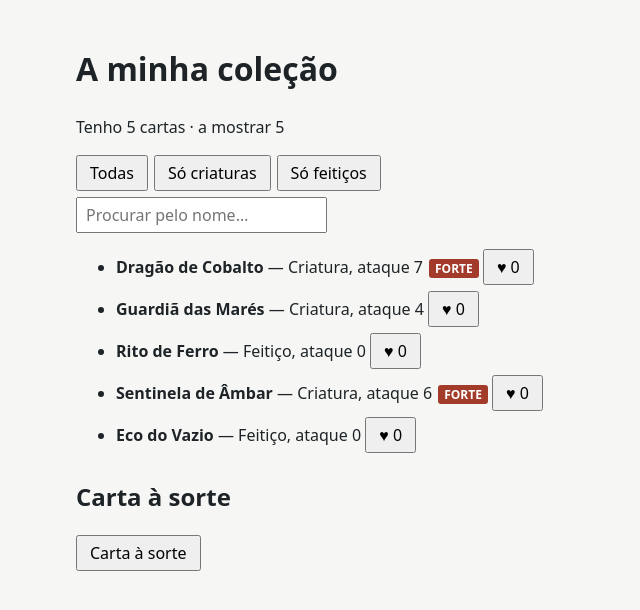
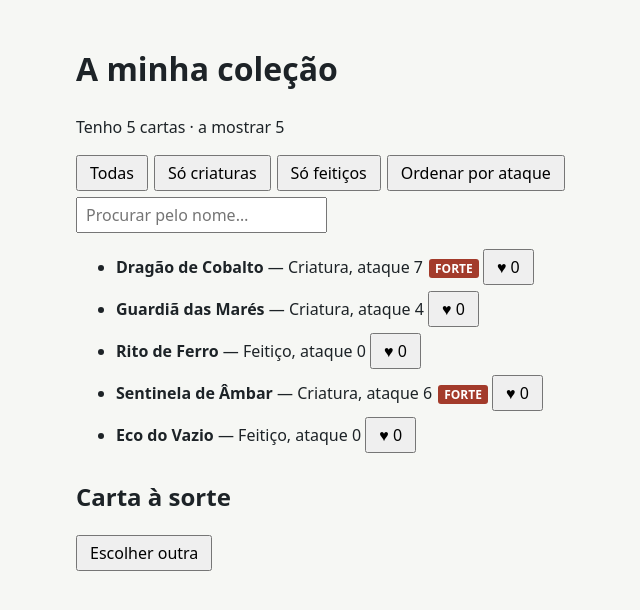
Before and after one commit to evald5/ficha4-evaldomerik, a React (Vite) app in the folder client/: page / in a window 1280 px wide. Shown: the top 610 px of the page, without its empty margins (244-884 px from the left). Built offline with nearby package versions, Linux system fonts and the light colour scheme.

Commit message:
feat: sort cards by attack

```diff
--- a/client/src/App.jsx
+++ b/client/src/App.jsx
@@ -13,10 +13,15 @@ function App() {
   const [filter, setFilter] = useState("Todas");
   const [search, setSearch] = useState("");
   const [randomCard, setRandomCard] = useState(null);
+  const [sorted, setSorted] = useState(false);
 
-  const visible = cards
+  let visible = cards
     .filter((card) => filter === "Todas" || card.type === filter)
     .filter((card) => card.name.toLowerCase().includes(search.toLowerCase()));
+
+  if (sorted) {
+    visible = [...visible].sort((a, b) => b.attack - a.attack);
+  }
 
   function pickRandom() {
     setRandomCard(cards[Math.floor(Math.random() * cards.length)]);
@@ -25,27 +30,38 @@ function App() {
   return (
     <main>
       <h1>A minha coleção</h1>
+
       <p>
         Tenho {cards.length} cartas · a mostrar {visible.length}
       </p>
+
       <div>
         <button onClick={() => setFilter("Todas")}>Todas</button>
         <button onClick={() => setFilter("Criatura")}>Só criaturas</button>
         <button onClick={() => setFilter("Feitiço")}>Só feitiços</button>
+        <button onClick={() => setSorted(!sorted)}>
+          {sorted ? "Ordem original" : "Ordenar por ataque"}
+        </button>
       </div>
+
       <input
         value={search}
         onChange={(e) => setSearch(e.target.value)}
         placeholder="Procurar pelo nome…"
       />
-      <ul>
-        {visible.map((card) => (
-          <Card key={card.name} {...card} />
-        ))}
-      </ul>
+
+      {visible.length === 0 ? (
+        <p>Nenhuma carta corresponde.</p>
+      ) : (
+        <ul>
+          {visible.map((card) => (
+            <Card key={card.name} {...card} />
+          ))}
+        </ul>
+      )}
 
       <h2>Carta à sorte</h2>
-      <button onClick={pickRandom}>Carta à sorte</button>
+      <button onClick={pickRandom}>Escolher outra</button>
       {randomCard && (
         <p>
           <b>{randomCard.name}</b> — {randomCard.type} · ataque {randomCard.attack} ·
```
